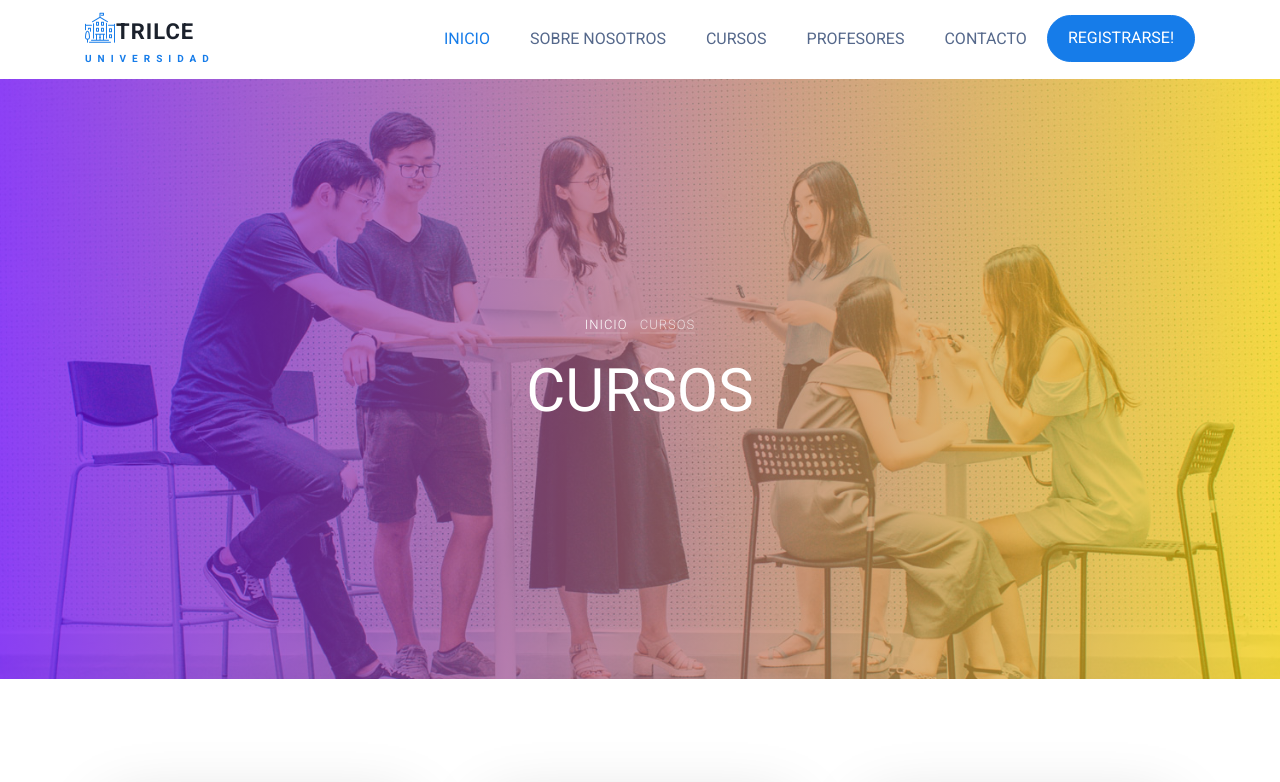
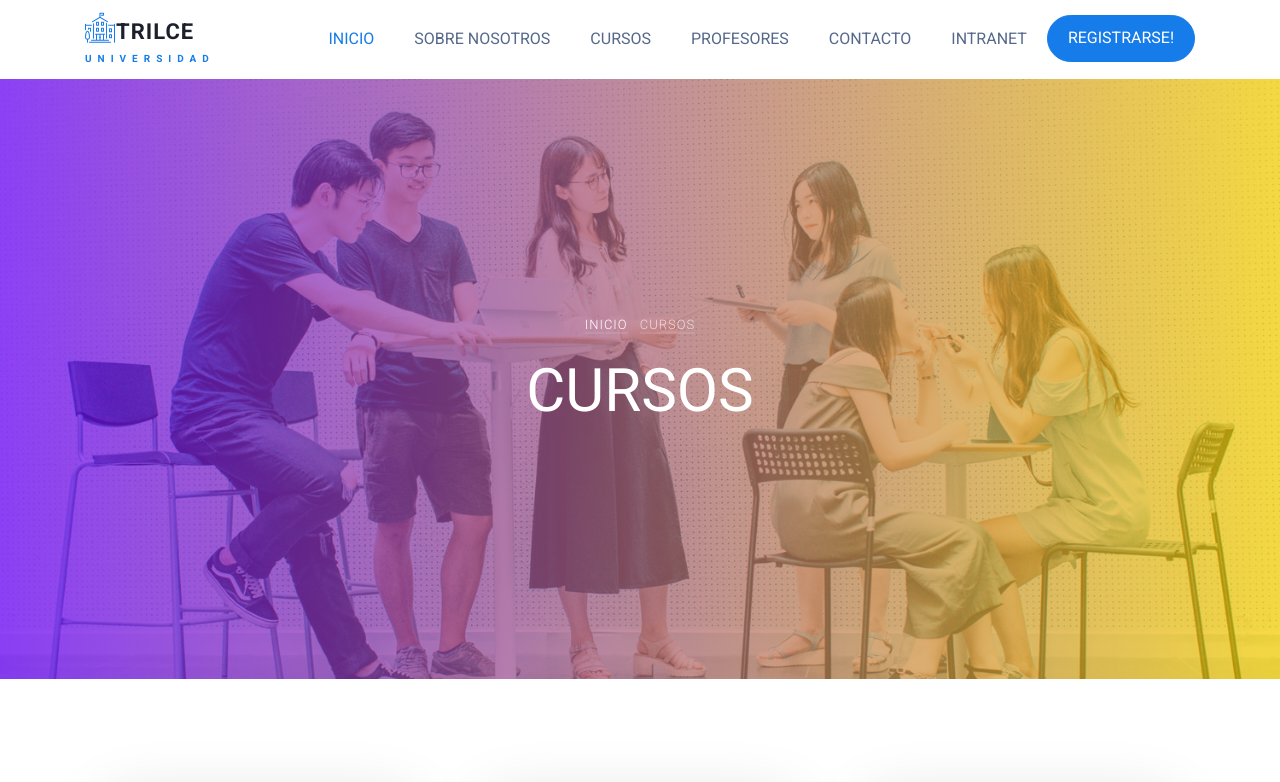
Before and after one commit to ED28CJM/trilce, a plain HTML site: page course.html in a window 1280 px wide. Shown: the top 782 px of the page. Drawn offline with Linux system fonts and the light colour scheme; some packages are replaced by stand-ins of ours; no server answers; files whose address does not match are found by name.

Commit message:
Update course.html

```diff
--- a/course.html
+++ b/course.html
@@ -38,6 +38,7 @@
           <li class="nav-item"><a href="course.html" class="nav-link">CURSOS</a></li>
           <li class="nav-item"><a href="index.html" class="nav-link">PROFESORES</a></li>
           <li class="nav-item"><a href="index.html" class="nav-link">CONTACTO</a></li>
+          <li class="nav-item"><a href="index2.html" class="nav-link">INTRANET</a></li>
           <li class="nav-item cta"><a href="index.html" class="nav-link"><span>REGISTRARSE!</span></a></li>
         </ul>
       </div>
```
